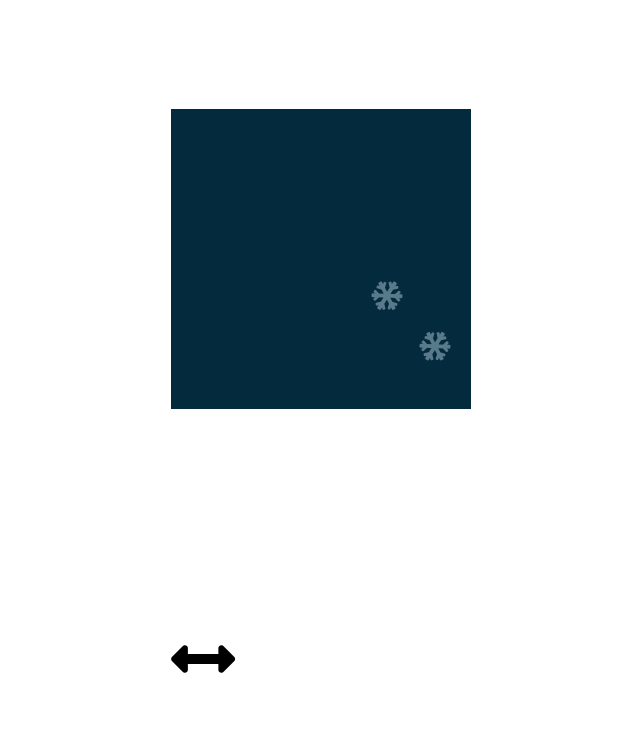
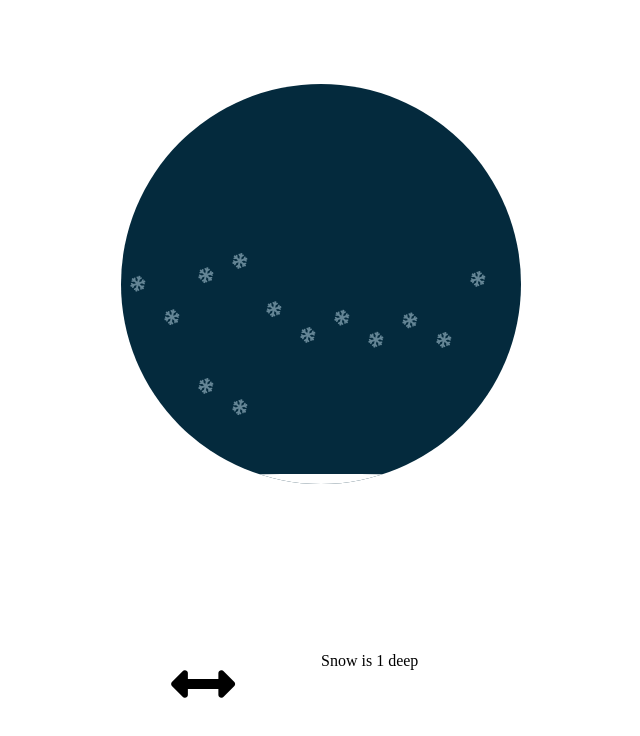
Before and after one commit to Meowyam/snowglobe, a website: page index.html in a window 1280 px wide. Shown: the whole page, without its empty margins (319-959 px from the left). Drawn offline with nearby package versions, Linux system fonts and the light colour scheme.

Commit message:
add snow depth

```diff
--- a/index.html
+++ b/index.html
@@ -18,12 +18,19 @@
 <body>
 
   <div id="snowglobe">
+    <div class="snowdepth">
+    </div>
   </div>
 
   <div id="controls">
     <div class="container">
       <div class="shake" onClick="shake()">
         <i class="fas fa-arrows-alt-h fa-4x"></i>
+      </div>
+      <div>
+        Snow is
+      <span class="totalSnowfall">0</span>
+      deep
       </div>
     </div>
   </div>
--- a/script.js
+++ b/script.js
@@ -1,8 +1,10 @@
+let snowDepth = 0
+
 const generateSnow = function() {
   let i = 0
   let snowArr = []
-  while (i < 6) {
-    document.getElementById('snowglobe').innerHTML += '<i class="fas fa-snowflake fa-2x"></i>'
+  while (i < 15) {
+    document.getElementById('snowglobe').innerHTML += '<i class="fas fa-snowflake"></i>'
     i++
   }
 }
@@ -12,15 +14,16 @@ function shakeGlobe(strength) {
     targets: '#snowglobe',
     // animation keyframes
     keyframes: [
-      {translateX: strength},
-      {translateX: -strength},
-      {translateX: strength},
-      {translateX: -strength},
+      {translateX: strength/5},
+      {translateX: -strength/5},
+      {translateX: strength/5},
+      {translateX: -strength/5},
       {translateX: 0}
     ],
     duration: 500,
-    // elastic easing (amplitude, how many times curve goes back and forth)
-    easing: 'easeInOutElastic(1,1)',
+    // easing spring(mass, stiffness, damping, velocity)
+    // the higher the mass, the 'stretchier'
+    easing: 'spring(2, 2, 2, 10)',
   })
 }
 
@@ -37,15 +40,14 @@ function fallingSnow(strength,loopable) {
     // css properties. here: transform, rotate
     translateY: {
       // from, to
-      value: [0, 350],
+      value: [0, 450],
       // random integer
       duration: function() {
-        return anime.random(1000, 3000)
+        return anime.random(2000, 3000)
       },
       // stagger multiple elements with follow through and overlapping action
-      delay: anime.stagger(100),
+      delay: anime.stagger(50),
       easing: 'linear',
-      loop: true,
     },
     rotateZ: {
     // specific property parameters
@@ -59,39 +61,71 @@ function fallingSnow(strength,loopable) {
     // keyFrames for property translateX
     translateX: [
       {
-        value: [0, strength],
+        value: strength,
         duration: 100,
         easing: 'linear',
       },
       {
-        value: [strength, -(strength/10)],
+        value: -strength,
         duration: 100,
         easing: 'linear',
       },
       {
-        value: [-strength/10, strength],
+        value: strength,
         duration: 150,
         easing: 'linear',
       },
       {
-        value: [strength, 0],
+        value: -strength,
         duration: 150,
         easing: 'linear',
       },
       //'If there is no duration specified inside the keyframes, each keyframe duration will be equal to the animation's total duration divided by the number of keyframes.'
       {
         value: 0,
-        easing: 'easeInOutQuad',
+        easing: 'linear',
       },
     ],
     // a callback is triggered on every frame
-    // complete callback is triggered when animation is completed
-    // there's also a begin callback
-    complete: function(anim) {
-      if (loopable == false) {
-      }
+    // begin callback is triggered when animation is started
+    loopBegin: function(anim) {
+      snowDepth++
+      showSnowdepth(snowDepth)
+    },
+    // complete callback
+    loopComplete: function(anim) {
+      totalSnow(snowDepth)
     },
     loop: loopable
+  })
+}
+
+function showSnowdepth(snowDepth) {
+  anime({
+    targets: '.snowdepth',
+    height: snowDepth * 10,
+    // delay in milliseconds
+    delay: 2000,
+  })
+}
+
+
+//animate any Object with a numerical value
+
+let snowfallObj = {
+  snowCount: 0,
+}
+
+function totalSnow(snowDepth) {
+  console.log(snowDepth)
+  anime({
+    targets: snowfallObj,
+    snowCount: snowDepth,
+    easing: 'easeOutElastic(10,2)',
+    round: 1,
+    update: function() {
+      document.querySelector('.totalSnowfall').innerHTML = snowfallObj.snowCount
+    }
   })
 }
 
@@ -113,6 +147,7 @@ function shake() {
   console.log('shake')
   strength = 50
   fallingSnow(strength,false)
+  shakeGlobe(strength)
 }
 
 document.addEventListener("DOMContentLoaded", startSnow())
--- a/style.css
+++ b/style.css
@@ -9,13 +9,25 @@ body {
   flex-flow: wrap;
 }
 
+.snowdepth {
+  width: 400px;
+  overflow: hidden;
+  border-radius: 50%;
+  position: absolute;
+  bottom: 0;
+  left: 0;
+  background-color: white;
+}
+
 #snowglobe {
-  width: 300px;
-  height: 300px;
+  width: 400px;
+  height: 400px;
   margin: auto;
   background: #042a3d;
   padding: 0px;
   overflow: hidden;
+  border-radius: 50%;
+  position: relative;
 }
 
 #snowglobe i {
```
